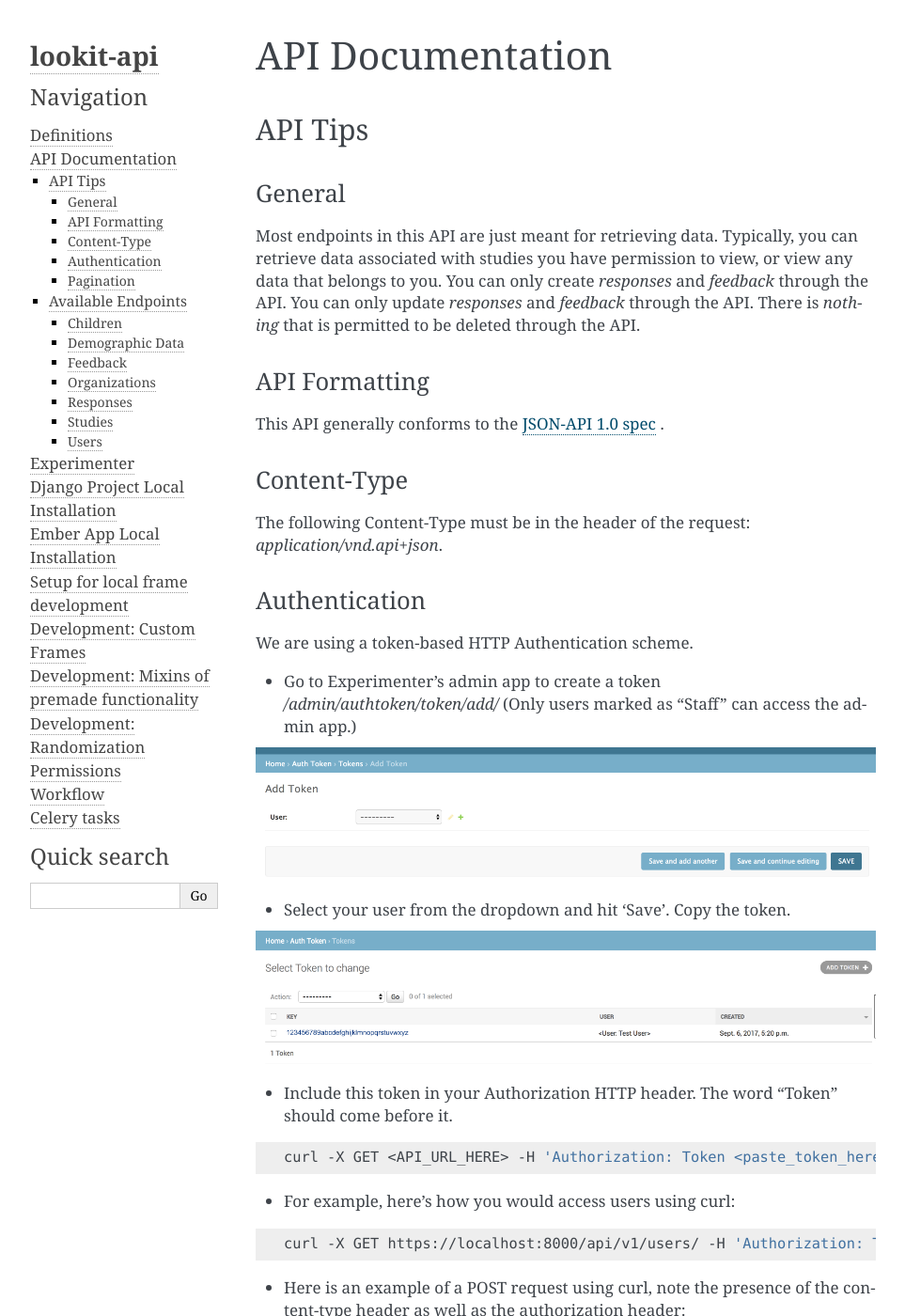
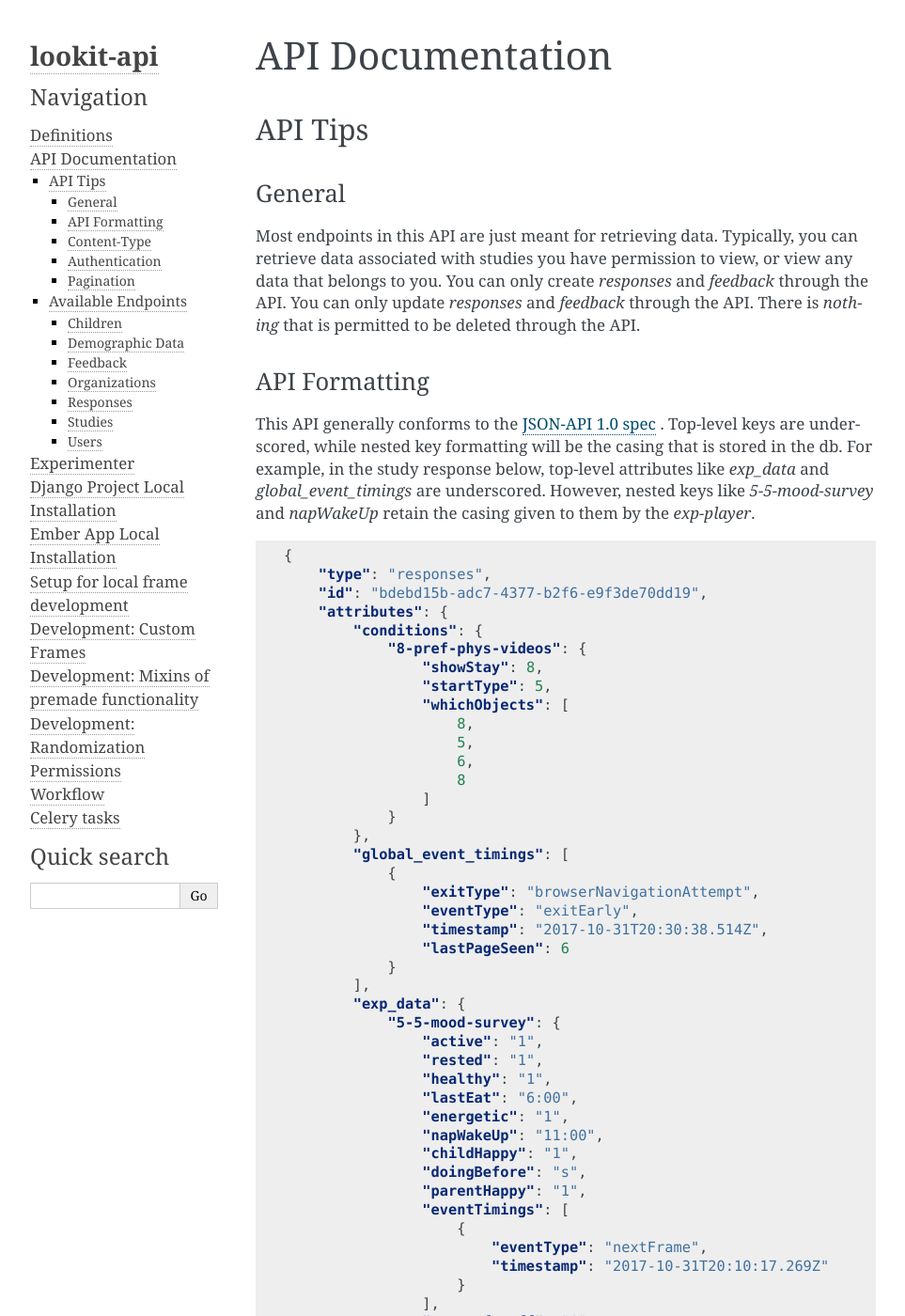
Before and after one commit to lookit/lookit-api, a Sphinx documentation site: the page built from docs/source/api-documentation.rst, in a window 1280 px wide and 1400 px high. Shown: the whole window at 94% size, without its empty margins (148-1111 px from the left). Built offline with Sphinx 7.4.7, drawn with Linux system fonts in a browser that asks for light colours; some of the changed text lies outside the part shown.

Commit message:
Add documentation regarding new sort order on endpoints and casing in responses.

```diff
--- a/docs/source/api-documentation.rst
+++ b/docs/source/api-documentation.rst
@@ -13,7 +13,81 @@
 ---------------
 API Formatting
 ---------------
-This API generally conforms to the `JSON-API 1.0 spec <http://jsonapi.org/format/1.0/>`_ .
+This API generally conforms to the `JSON-API 1.0 spec <http://jsonapi.org/format/1.0/>`_ .  Top-level keys are underscored, while nested key formatting will be the casing that is stored in the db. For example, in the study response below, top-level attributes like `exp_data` and `global_event_timings` are underscored.  However, nested keys like `5-5-mood-survey` and `napWakeUp` retain the casing given to them by the `exp-player`.
+
+.. code-block:: json
+
+    {
+        "type": "responses",
+        "id": "bdebd15b-adc7-4377-b2f6-e9f3de70dd19",
+        "attributes": {
+            "conditions": {
+                "8-pref-phys-videos": {
+                    "showStay": 8,
+                    "startType": 5,
+                    "whichObjects": [
+                        8,
+                        5,
+                        6,
+                        8
+                    ]
+                }
+            },
+            "global_event_timings": [
+                {
+                    "exitType": "browserNavigationAttempt",
+                    "eventType": "exitEarly",
+                    "timestamp": "2017-10-31T20:30:38.514Z",
+                    "lastPageSeen": 6
+                }
+            ],
+            "exp_data": {
+                "5-5-mood-survey": {
+                    "active": "1",
+                    "rested": "1",
+                    "healthy": "1",
+                    "lastEat": "6:00",
+                    "energetic": "1",
+                    "napWakeUp": "11:00",
+                    "childHappy": "1",
+                    "doingBefore": "s",
+                    "parentHappy": "1",
+                    "eventTimings": [
+                        {
+                            "eventType": "nextFrame",
+                            "timestamp": "2017-10-31T20:10:17.269Z"
+                        }
+                    ],
+                    "ontopofstuff": "1",
+                    "usualNapSchedule": "no"
+                }
+            },
+            "sequence": [
+                "5-5-mood-survey"
+            ],
+            "completed": false
+        },
+        "relationships": {
+            "child": {
+                "links": {
+                    "related": "http://localhost:8000/api/v1/children/da27faf2-c3d2-4701-b3bb-dd865f89c1a1/"
+                }
+            },
+            "study": {
+                "links": {
+                    "related": "http://localhost:8000/api/v1/studies/e729321f-418f-4728-992c-9364623dbe9b/"
+                }
+            },
+            "demographic_snapshot": {
+                "links": {
+                    "related": "http://localhost:8000/api/v1/demographics/341ea7c7-f657-4ab2-a530-21ac293e7d6f/"
+                }
+            }
+        },
+        "links": {
+            "self": "http://localhost:8000/api/v1/responses/bdebd15b-adc7-4377-b2f6-e9f3de70dd19/"
+        }
+    }
 
 ------------
 Content-Type
@@ -587,6 +661,8 @@
 
 Permissions: Must be authenticated.  You can only view responses to studies you have permission to view. Additionally, you can view your own responses through the API.
 
+Sort Order: By default, responses are sorted reverse date_modified, meaning the most recently modified responses appear first.
+
 *Sample Response:*
 
 .. code-block:: json
@@ -769,6 +845,8 @@
 GET /api/v1/studies/
 
 Permissions: Must be authenticated. You can view studies that are active/public as well as studies you have permission to edit.
+
+Sort Order: By default, studies are sorted reverse date_modified, meaning the most recently modified studies appear first.
 
 *Sample Response:*
 
```
